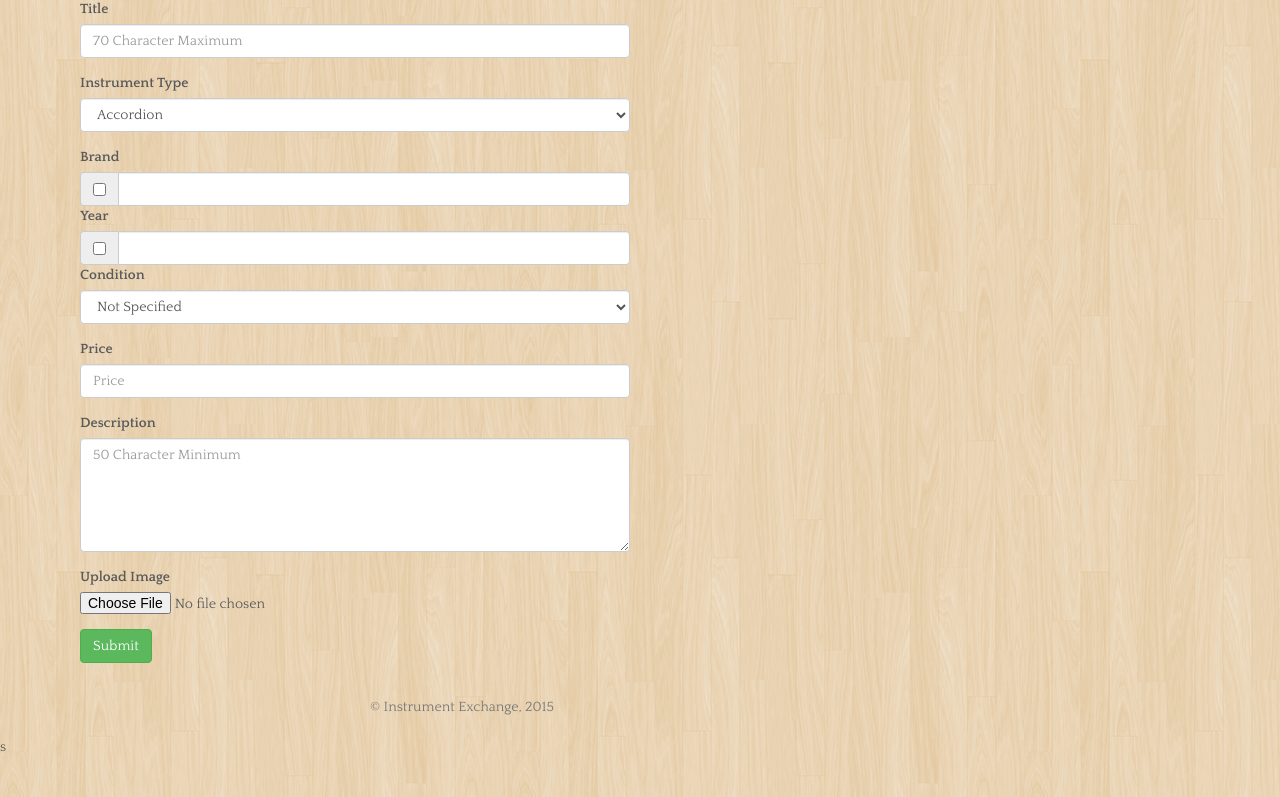
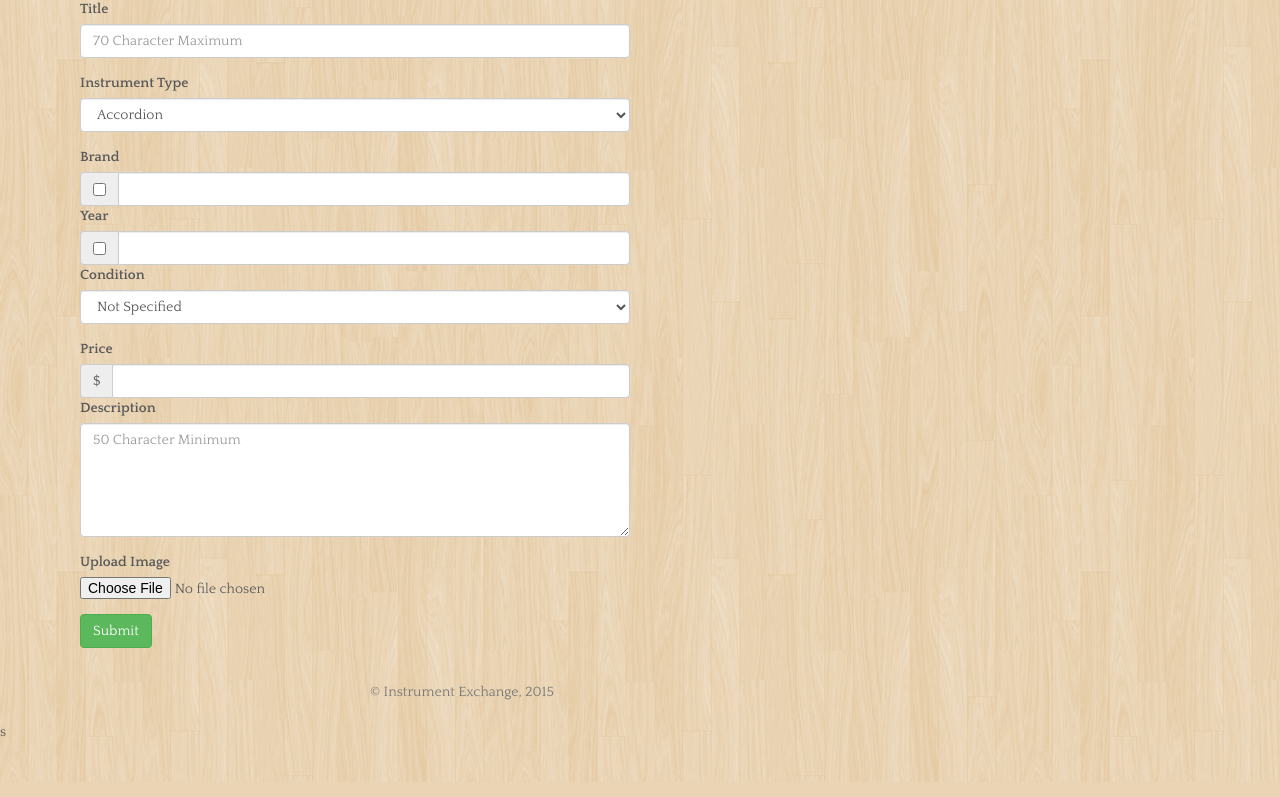
Before and after one commit to asleepArmadillo/Adlister, a PHP site: page /ads.create.php in a window 1280 px wide. Shown: the part 175-972 px from the top of the page. Run offline with PHP 8.4, Linux system fonts and the light colour scheme; data that the repository does not hold is empty; some libraries are stand-ins or nearby versions.

Commit message:
updated price field styling

```diff
--- a/public/ads.create.php
+++ b/public/ads.create.php
@@ -136,12 +136,14 @@ if($_FILES) {
 
                 <div class="row">
                     <div class="col-lg-6">
-                        <div class="form-group">
-                            <label for="price">Price</label>
-                            <input type="text" class="form-control" id="price" name="price" placeholder="Price">
+                        <label for="price">Price</label>
+                            <div class="input-group">
+                                <span class="input-group-addon">$</span>
+                                    <input type="text" class="form-control" id="price" name="price"  aria-label="Amount (to the nearest dollar)">
+
+                            </div>
                         </div>
                     </div>
-                </div>
 
                 <div class="row">
                     <div class="col-lg-6">
```
